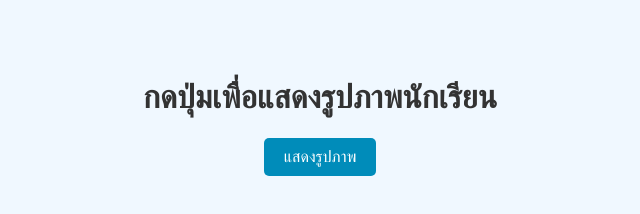
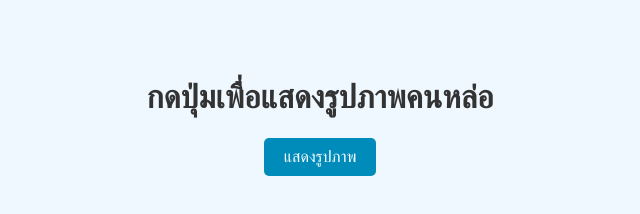
Before and after one commit to bigbikecool/Funny, a plain HTML site: page index.html in a window 1280 px wide. Shown: the whole page, without its empty margins (320-960 px from the left). Drawn offline with Linux system fonts and the light colour scheme.

Commit message:
index.html

```diff
--- a/index.html
+++ b/index.html
@@ -37,7 +37,7 @@
   </style>
 </head>
 <body>
-  <h1>กดปุ่มเพื่อแสดงรูปภาพนักเรียน</h1>
+  <h1>กดปุ่มเพื่อแสดงรูปภาพคนหล่อ</h1>
   <button onclick="showImage()">แสดงรูปภาพ</button>
   <br>
   <img id="studentImage" src="IMG_0441.jpeg" alt="รูปภาพนักเรียน">
```
